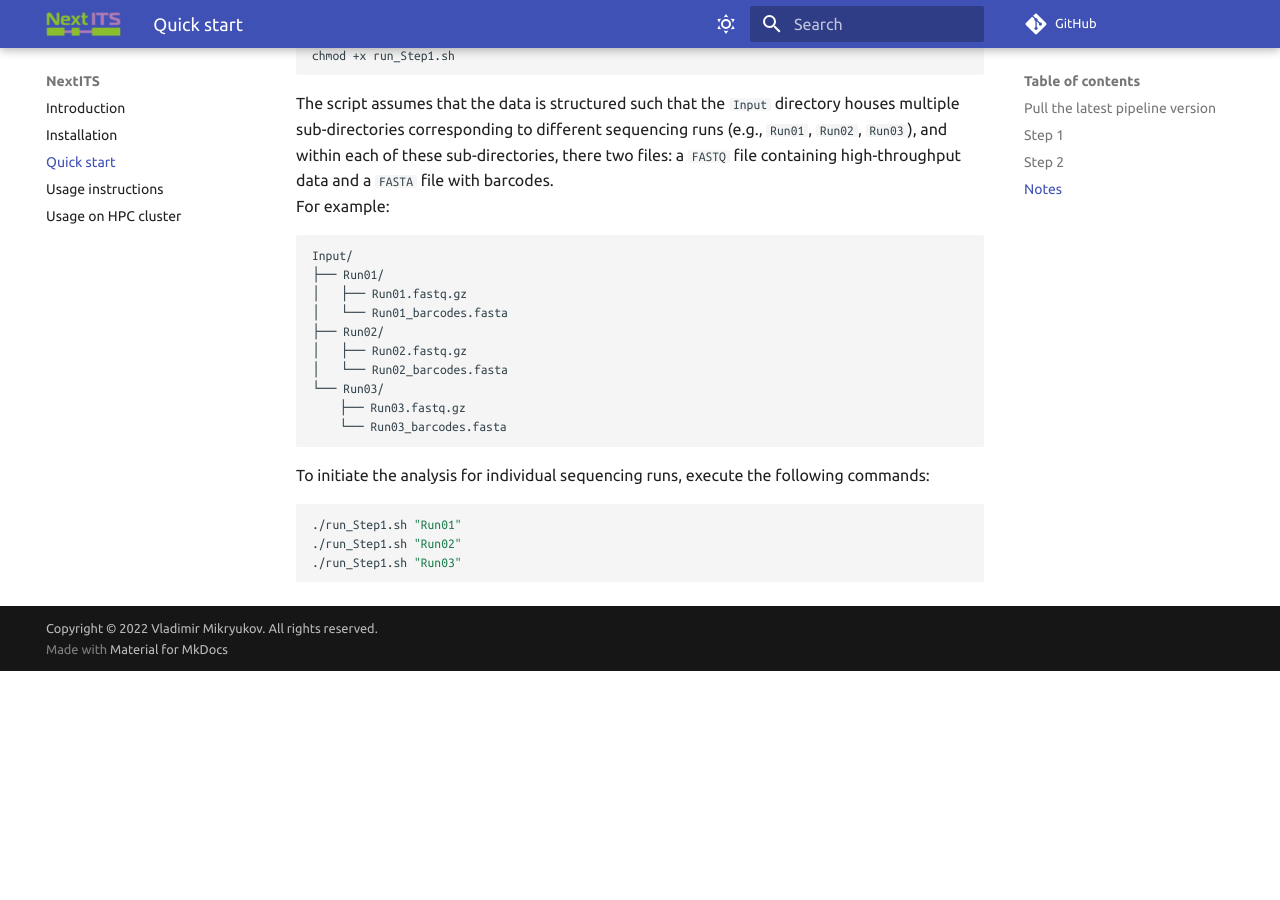
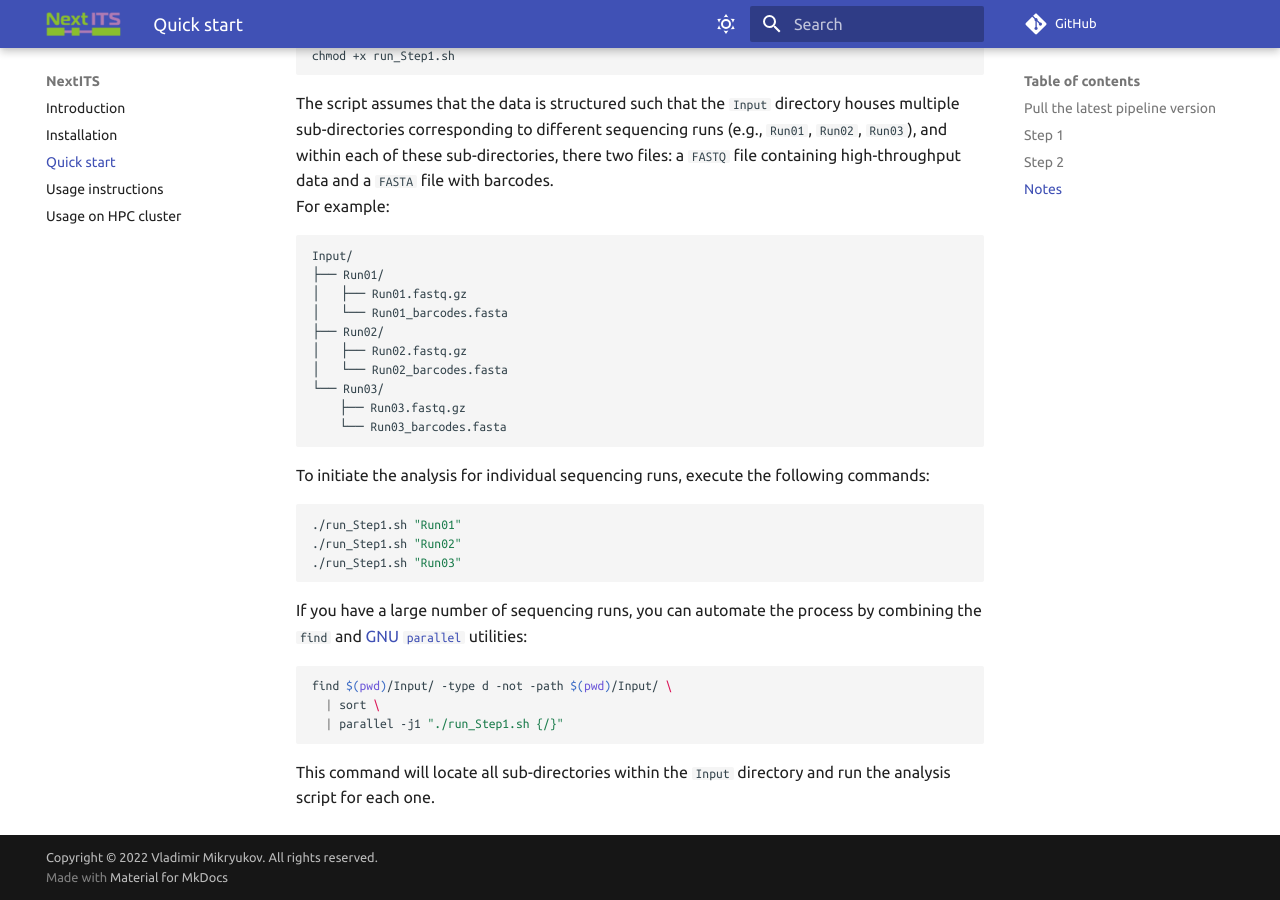
Before and after one commit to Next-ITS/nextits.github.io, an MkDocs documentation site: the page built from docs/quickstart.md, in a window 1280 px wide and 900 px high, scrolled down 2711 px. Built offline with MkDocs 1.6.1 and Material for MkDocs 9.7.7, drawn with Linux system fonts in a browser that asks for light colours; comment, search, counter and statistics services are not loaded; before the commit the page ends 3382 px from its top, so only the background shows below that.

Commit message:
quickstart - `find` + `parallel`

````diff
--- a/docs/quickstart.md
+++ b/docs/quickstart.md
@@ -157,3 +157,14 @@ To initiate the analysis for individual sequencing runs, execute the following c
 ./run_Step1.sh "Run02"
 ./run_Step1.sh "Run03"
 ```
+
+If you have a large number of sequencing runs,
+you can automate the process by combining the `find` and
+[GNU `parallel`](https://www.gnu.org/software/parallel/)
+utilities:
+``` bash
+find $(pwd)/Input/ -type d -not -path $(pwd)/Input/ \
+  | sort \
+  | parallel -j1 "./run_Step1.sh {/}"
+```
+This command will locate all sub-directories within the `Input` directory and run the analysis script for each one.
````
